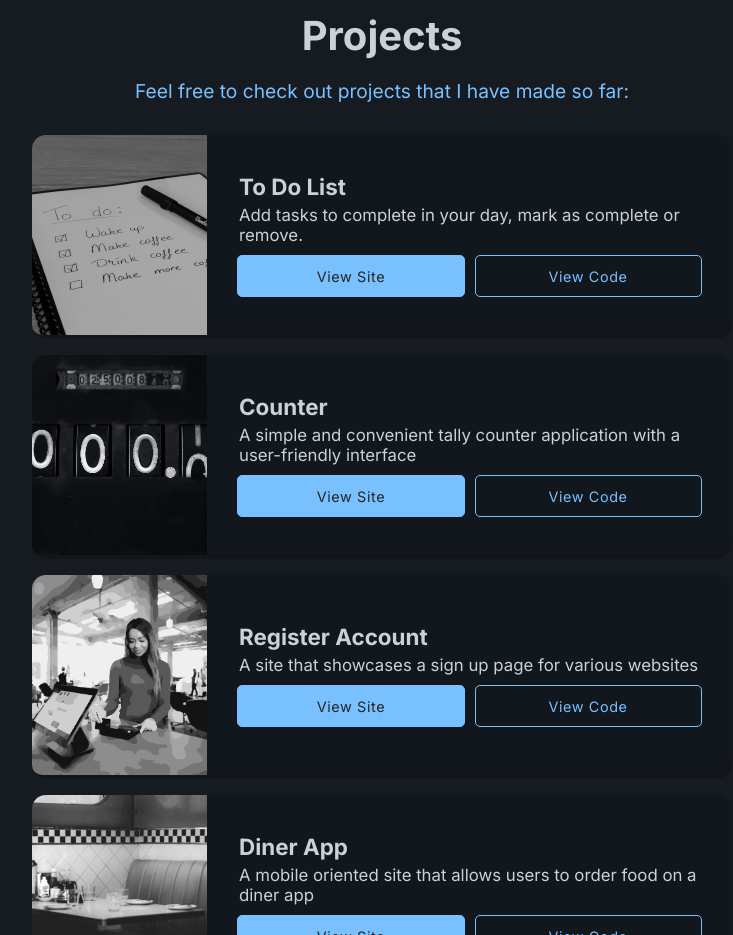
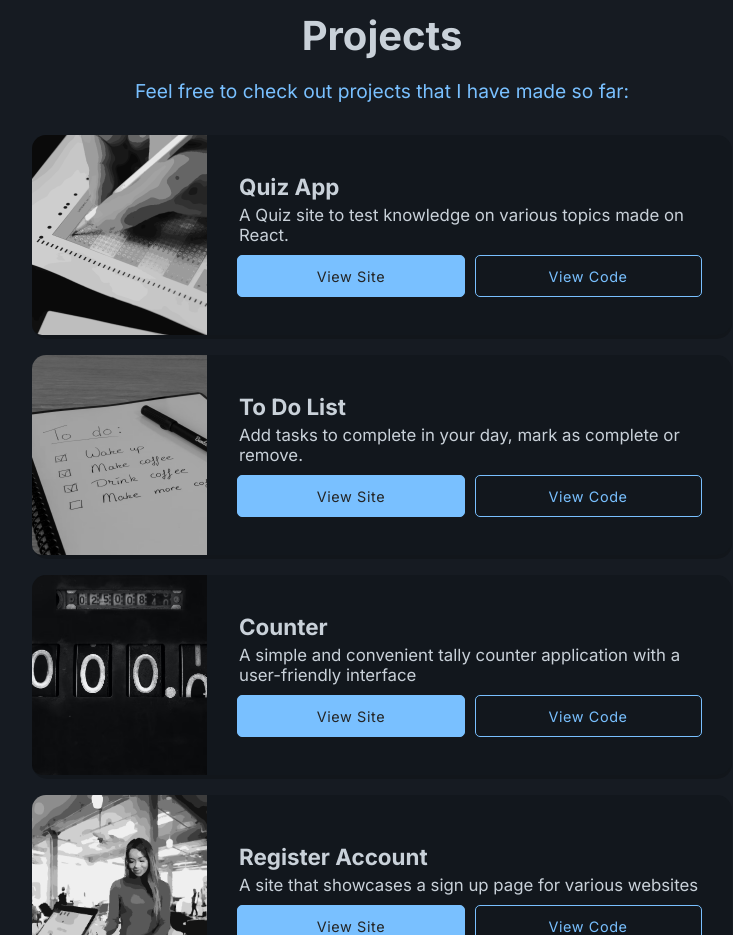
Before and after one commit to BenAllington95/my-portfolio-reactjs, a React (Create React App) app in the folder my-app/: page / in a window 1280 px wide. Shown: the part 2660-3595 px from the top of the page, without its empty margins (258-991 px from the left). Built offline with nearby package versions, Linux system fonts and the light colour scheme.

Commit message:
Added Quiz app links and new image

```diff
--- a/my-app/src/project-data.js
+++ b/my-app/src/project-data.js
@@ -1,4 +1,11 @@
 export default [
+    {
+        title: "Quiz App",
+        url: require("./images/quiz.png"),
+        description: "A Quiz site to test knowledge on various topics made on React.",
+        siteUrl: "https://benallington-quiz.netlify.app/",
+        codeUrl: "https://github.com/BenAllington95/quizzical-react"
+    },
     {
         title: "To Do List",
         url: require("./images/to-do-list-img.png"),
```
Also changed, not shown: my-app/src/images/quiz.png (added).
